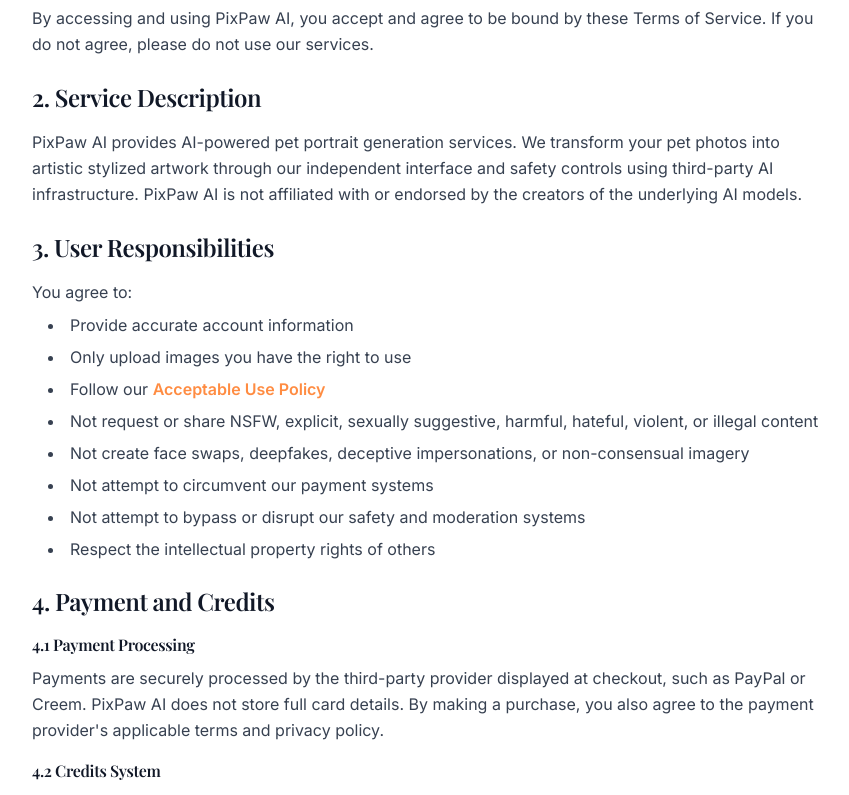
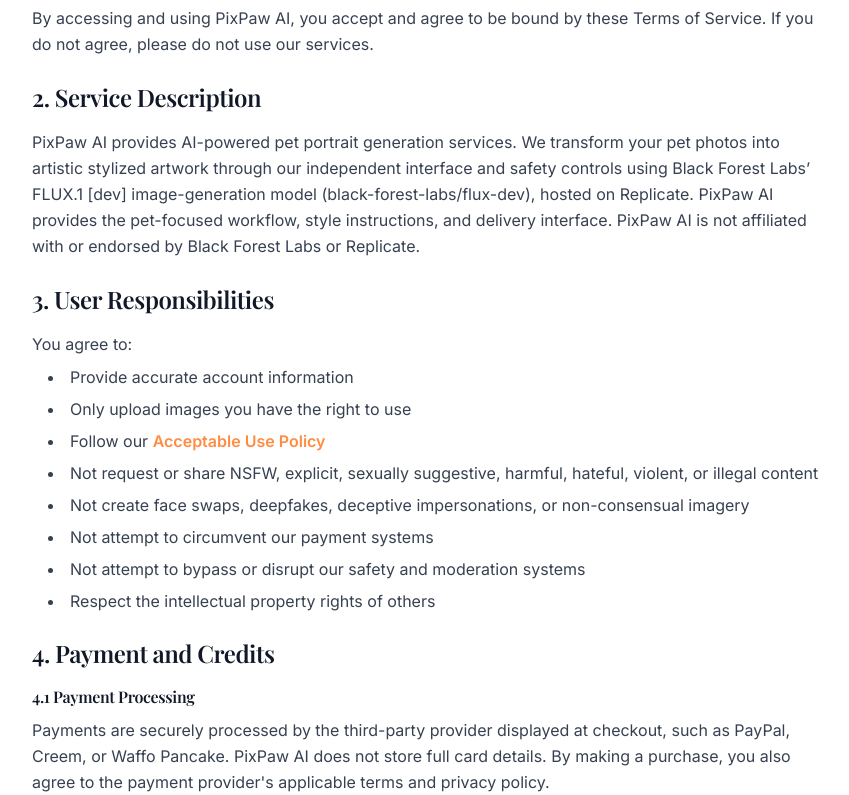
Before and after one commit to alextangson/PixPawAI, a Next.js app: page /en/terms in a window 1280 px wide. Shown: the part 300-1095 px from the top of the page, without its empty margins (208-1057 px from the left). Built offline with nearby package versions, Linux system fonts and the light colour scheme; no server answers.

Commit message:
docs: disclose portrait model and Waffo payment provider (#45)

```diff
--- a/app/[lang]/privacy/page.tsx
+++ b/app/[lang]/privacy/page.tsx
@@ -93,7 +93,7 @@
             <p className="leading-relaxed">
               We share only the data needed to operate PixPaw AI with service providers that host data, analyze
               uploaded pet photos, generate portraits, screen user-supplied prompts, process payments, and fulfill
-              physical orders. These providers currently include Supabase, Replicate, SiliconFlow, Creem, PayPal,
+              physical orders. These providers currently include Supabase, Replicate, SiliconFlow, Creem, PayPal, Waffo Pancake,
               Vercel, and Printful, depending on the feature you use. Creem&apos;s Moderation API receives the scene
               text you submit so it can return an allow, flag, or deny decision before image generation.
             </p>
@@ -130,7 +130,7 @@
               <div>
                 <h3 className="font-semibold text-gray-900 mb-2">7.2 Payment Cookies</h3>
                 <p className="leading-relaxed">
-                  When you make a payment, the provider shown at checkout, such as PayPal or Creem, may set
+                  When you make a payment, the provider shown at checkout, such as PayPal, Creem, or Waffo Pancake, may set
                   cookies to process the transaction securely. Those cookies are governed by that provider&apos;s
                   privacy policy.
                 </p>
--- a/app/[lang]/terms/page.tsx
+++ b/app/[lang]/terms/page.tsx
@@ -61,8 +61,10 @@
             <p className="leading-relaxed">
               PixPaw AI provides AI-powered pet portrait generation services. We transform your pet photos
               into artistic stylized artwork through our independent interface and safety controls using
-              third-party AI infrastructure. PixPaw AI is not affiliated with or endorsed by the creators
-              of the underlying AI models.
+              Black Forest Labs’ FLUX.1 [dev] image-generation model (black-forest-labs/flux-dev),
+              hosted on Replicate. PixPaw AI provides the pet-focused workflow, style instructions,
+              and delivery interface. PixPaw AI is not affiliated with or endorsed by Black Forest Labs
+              or Replicate.
             </p>
           </section>
 
@@ -88,7 +90,7 @@
                 <h3 className="font-semibold text-gray-900 mb-2">4.1 Payment Processing</h3>
                 <p className="leading-relaxed">
                   Payments are securely processed by the third-party provider displayed at checkout, such as
-                  PayPal or Creem. PixPaw AI does not store full card details. By making a purchase, you also
+                  PayPal, Creem, or Waffo Pancake. PixPaw AI does not store full card details. By making a purchase, you also
                   agree to the payment provider&apos;s applicable terms and privacy policy.
                 </p>
               </div>
```
